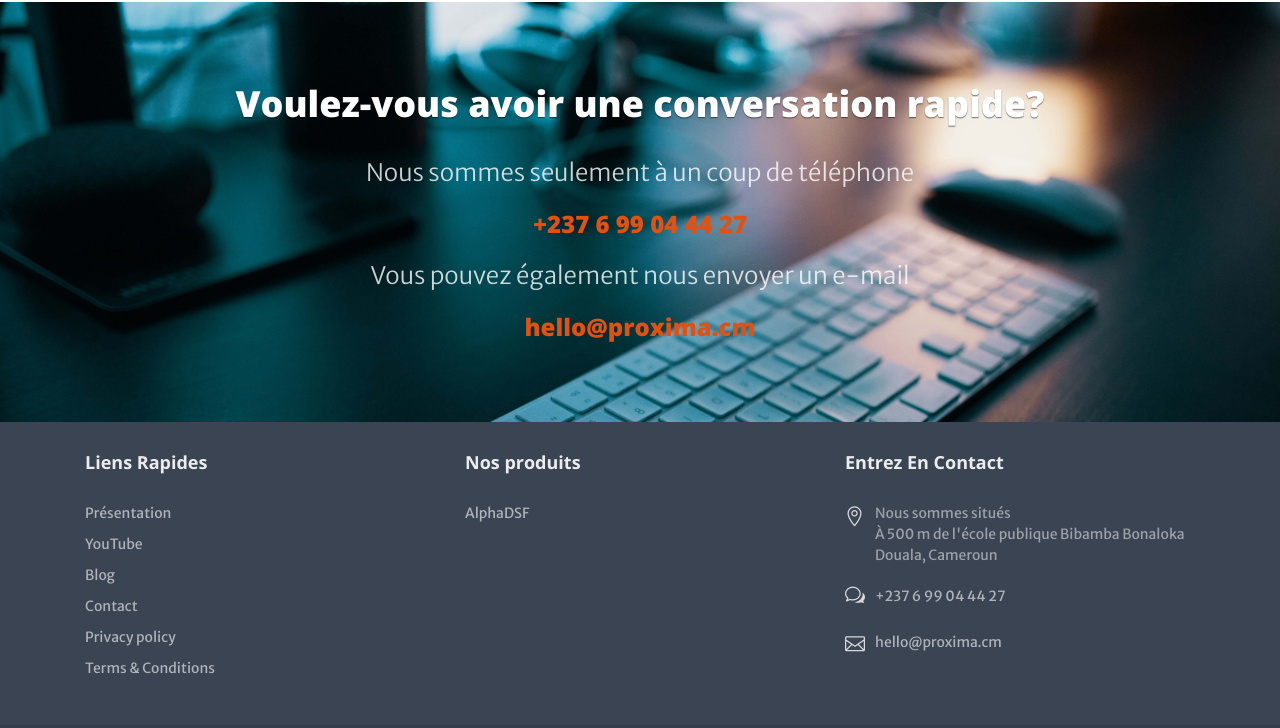
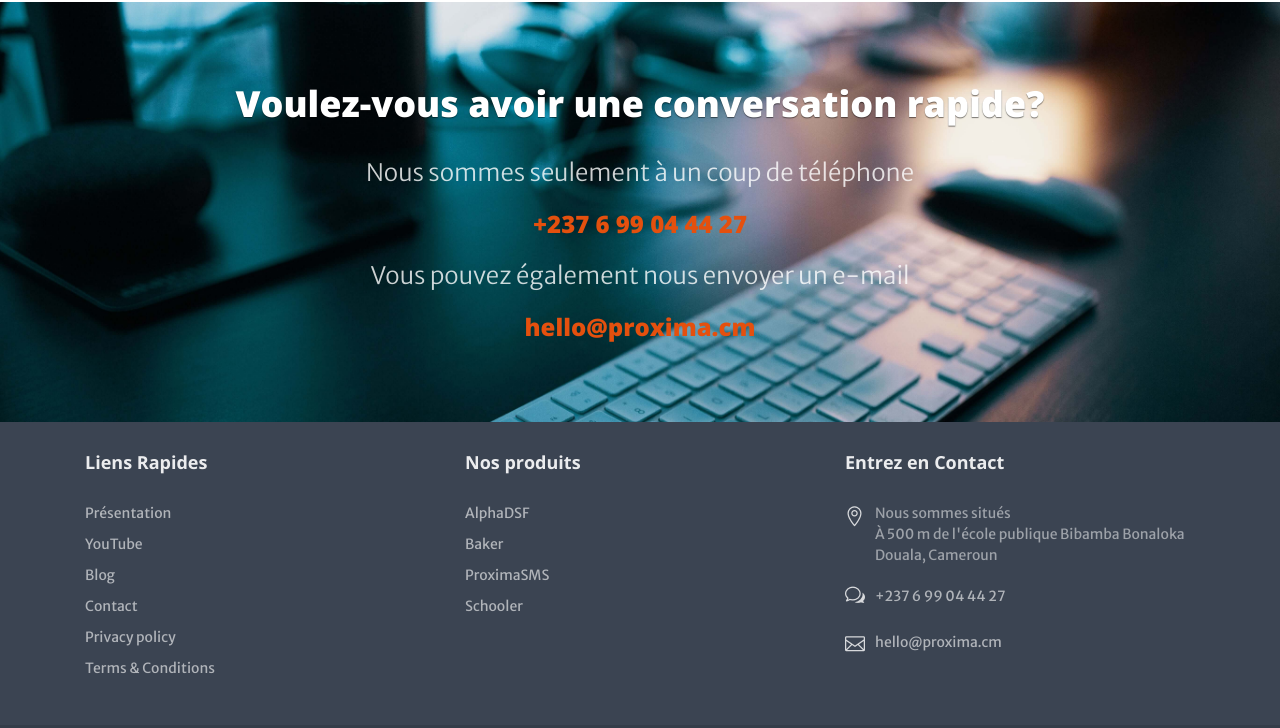
Before and after one commit to proxima-cm/proxima-cm.github.io, a plain HTML site: page index.html in a window 1280 px wide. Shown: the part 1800-2528 px from the top of the page. Drawn offline with nearby package versions, Linux system fonts and the light colour scheme; a script that the page names is missing.

Commit message:
mise à jour su footer

```diff
--- a/index.html
+++ b/index.html
@@ -206,14 +206,17 @@
                       <div class="footer-col-inner">
                           <h3 class="sub-title">Nos produits</h3>
                           <ul class="list-unstyled">
-                              <li><a href="https://cloud.proxima.cm">AlphaDSF</a></li>
+                              <li><a href="produits/alphadsf.html">AlphaDSF</a></li>
+                              <li><a href="produits/baker.html">Baker</a></li>
+                              <li><a href="produits/proximaSMS.html">ProximaSMS</a></li>
+                              <li><a href="produits/schooler.html">Schooler</a></li>
                               <!-- <li><a href="https://salers.proxima.cm">Salers</a></li> -->
                           </ul>
                       </div><!--//footer-col-inner-->
                     </div><!--//foooter-col-->
                     <div class="footer-col col-lg-4 col-md-4 col-12 contact-col">
                         <div class="footer-col-inner">
-                            <h3 class="sub-title">Entrez En Contact</h3>
+                            <h3 class="sub-title">Entrez en Contact</h3>
                             <p class="intro"></p>
                             <div class="row">
                                 <p class="adr clearfix col-lg-12 col-md-4">
```
